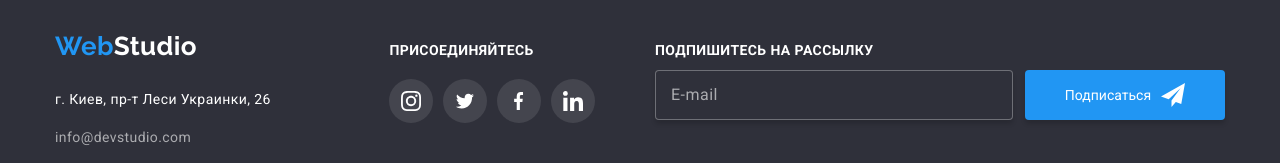
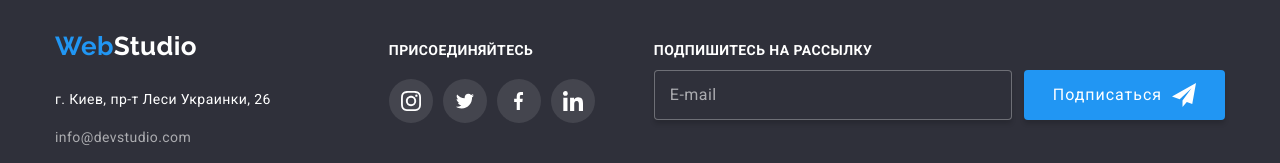
Before and after one commit to IrinaYasynska/goit-markup-hw-06, a plain HTML site: page index.html in a window 1280 px wide. Shown: the part 2713-2876 px from the top of the page. Drawn offline with nearby package versions, Linux system fonts and the light colour scheme.

Commit message:
виправлення шрифту в футері

```diff
--- a/css/styles.css
+++ b/css/styles.css
@@ -726,6 +726,11 @@ img {
   margin-left: 12px;
   padding: 10px 29px;
   min-width: 200px;
+
+  font-size: 16px;
+  line-height: 1.88;
+  letter-spacing: 0.06em;
+
   color: var(--different-text-color);
   background-color: var(--accent-bg-color);
   text-decoration: none;
```
